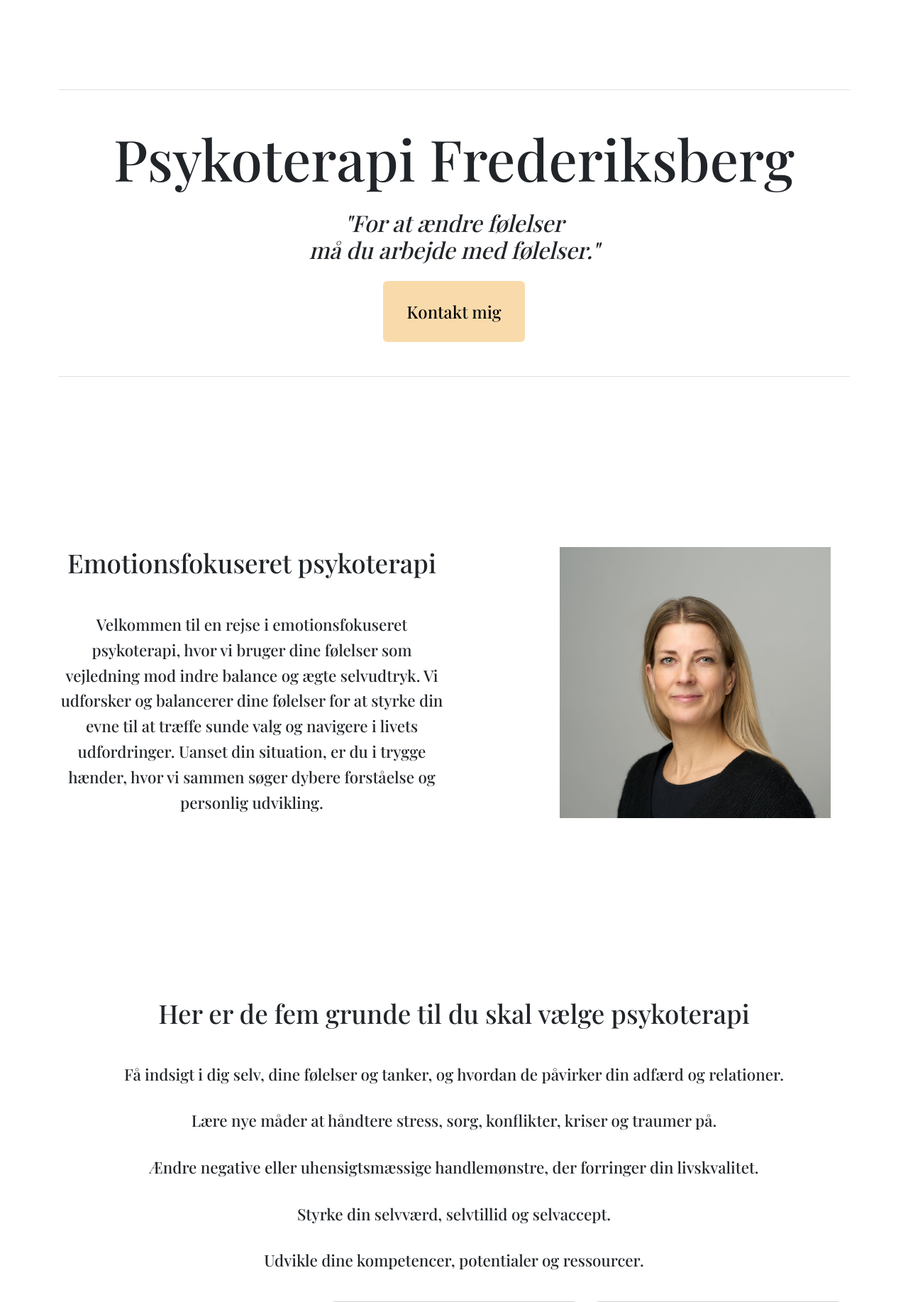
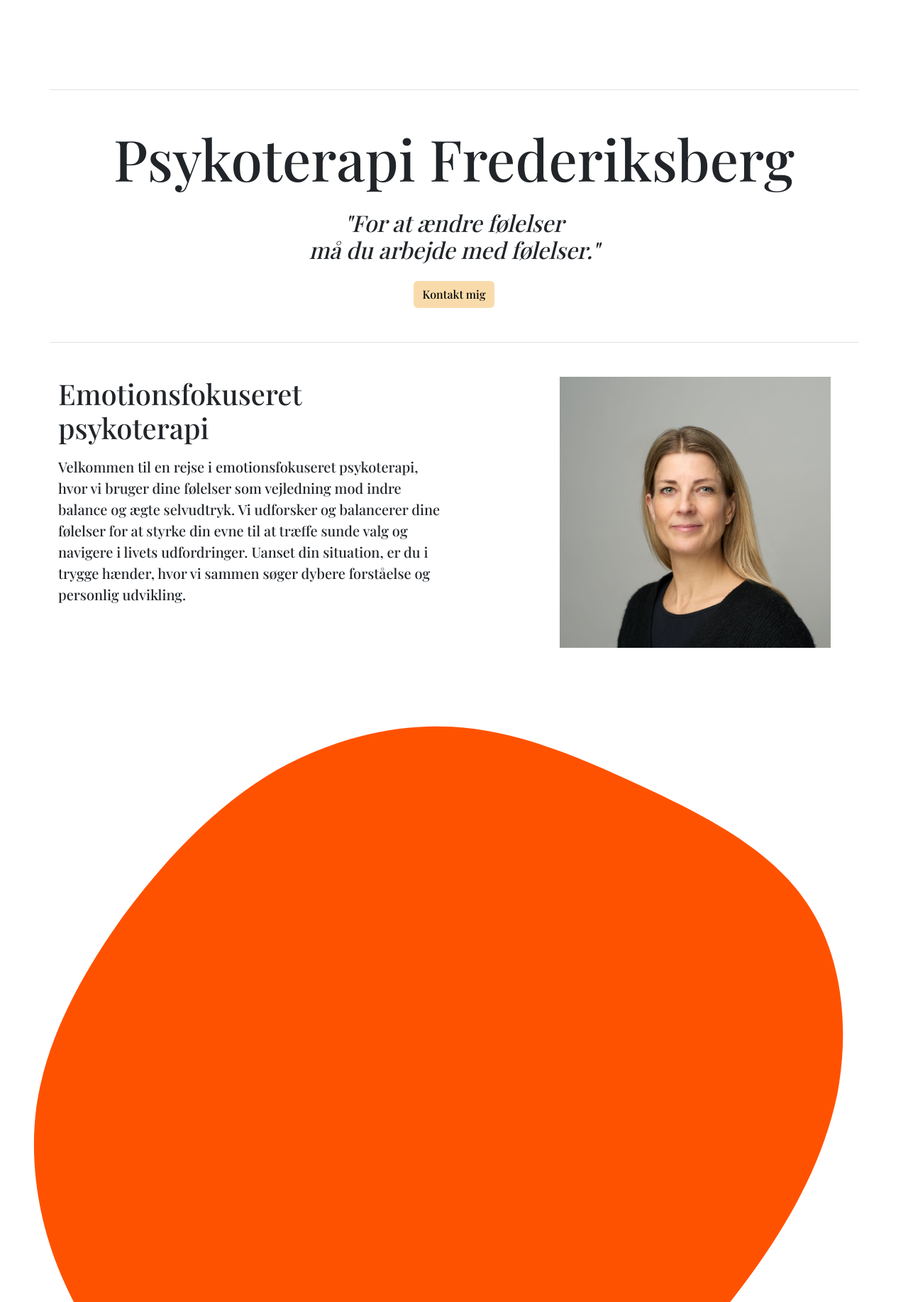
Before and after one commit to yoyohohoxd/schneider_terapi_part1, a Django app: page / in a window 1280 px wide. Shown: the top 1835 px of the page at 71% size. Run offline with Django 5.2, Linux system fonts and the light colour scheme; some libraries are stand-ins or nearby versions.

Commit message:
SVG implemented

```diff
--- a/schneider_terapi/site_layout/static/site_layout/styles.css
+++ b/schneider_terapi/site_layout/static/site_layout/styles.css
@@ -67,8 +67,6 @@ html * {
   .btn-custom {
     background-color: #F9DBAB;
     color: black;
-    padding: 1.5rem 2rem;
-    font-size: 1.5rem;
   }
 
   .content {
--- a/schneider_terapi/site_layout/templates/site_layout/index.html
+++ b/schneider_terapi/site_layout/templates/site_layout/index.html
@@ -4,39 +4,41 @@
 {% load static %}
 
 {% block body %}
-<div class="container mb-5 text-center">
 
+<!-- Hero - overskift sektionen  -->
+<div class="container border-top border-bottom py-5 text-center">
+	<h1 class="display-1 mb-2">Psykoterapi Frederiksberg</h1>
+	<blockquote class="my-4 h2"><em>"For at ændre følelser <br> må du arbejde med følelser."</em></blockquote>
+	<a href="#" class="btn btn-custom">Kontakt mig</a>
+</div>
 
-   <!-- Hero - overskift sektionen  -->
-
-	<section class="border-top border-bottom py-5">
-		<h1 class="display-1 mb-2">Psykoterapi Frederiksberg</h1>
-		<h2 class="my-4"><em>"For at ændre følelser <br> må du arbejde med følelser."</em></h2>
-		<a href="#" class="btn btn-custom">Kontakt mig</a>
-	</section>
-
-	<!-- velkommen til en rejse i emotionsfokuseret psykoterapi sektionen -->
-	<section class="row content">
+<!-- Container med tekst til venstre og billede til højre  -->
+<div class="container mt-5">
+	<div class="row">
 		<div class="col-lg-6 text-section">
-			<h2 class="content-title">Emotionsfokuseret psykoterapi</h2>
-			<p class="content-text">Velkommen til en rejse i emotionsfokuseret psykoterapi, hvor vi bruger dine følelser som vejledning mod indre balance og ægte selvudtryk. Vi udforsker og balancerer dine følelser for at styrke din evne til at træffe sunde valg og navigere i livets udfordringer. Uanset din situation, er du i trygge hænder, hvor vi sammen søger dybere forståelse og personlig udvikling.</p>
+			<h2 class="display-6 pb-2">Emotionsfokuseret psykoterapi</h2>
+			<p class="fs-5 lh-base">Velkommen til en rejse i emotionsfokuseret psykoterapi, hvor vi bruger dine følelser som vejledning mod indre balance og ægte selvudtryk. Vi udforsker og balancerer dine følelser for at styrke din evne til at træffe sunde valg og navigere i livets udfordringer. Uanset din situation, er du i trygge hænder, hvor vi sammen søger dybere forståelse og personlig udvikling.</p>
 		</div>
 		<div class="col-lg-6 image-section">
 			<img src="{% static 'site_layout/images/foto.jpg' %}" class="responsive-image" alt="Beskrivelse"> <!-- billede af Kristina -->
 		</div>
-	</section>
+	</div>
+</div>
 
-    <!-- De 5 grunde -->
-    <section class="list-container text-center">
-        <h3 class="list-title">Her er de fem grunde til du skal vælge psykoterapi</h3>
-        <ul class="list-unstyled">
-        <li class="list-item">Få indsigt i dig selv, dine følelser og tanker, og hvordan de påvirker din adfærd og relationer.</li>
-        <li class="list-item">Lære nye måder at håndtere stress, sorg, konflikter, kriser og traumer på.</li>
-        <li class="list-item">Ændre negative eller uhensigtsmæssige handlemønstre, der forringer din livskvalitet.</li>
-        <li class="list-item">Styrke din selvværd, selvtillid og selvaccept.</li>
-        <li class="list-item">Udvikle dine kompetencer, potentialer og ressourcer.</li>
-        </ul>
-    </section>
+<img src="{% static 'site_layout/images/blob.svg' %}" class="img-fluid" alt="blob">
+
+
+<!-- De 5 grunde -->
+<div class="container mt-5 text-center">
+	<h2 class="display-6 pb-4">Her er de fem grunde til du skal vælge psykoterapi</h3>
+	<ul class="fs-5">
+		<li class="list-group-item pb-2"> → Få indsigt i dig selv, dine følelser og tanker, og hvordan de påvirker din adfærd og relationer.</li>
+		<li class="list-group-item pb-2"> → Lære nye måder at håndtere stress, sorg, konflikter, kriser og traumer på.</li>
+		<li class="list-group-item pb-2"> → Ændre negative eller uhensigtsmæssige handlemønstre, der forringer din livskvalitet.</li>
+		<li class="list-group-item pb-2"> → Styrke din selvværd, selvtillid og selvaccept.</li>
+		<li class="list-group-item pb-2"> → Udvikle dine kompetencer, potentialer og ressourcer.</li>
+	</ul>
+</div>
 
 
 
@@ -62,7 +64,7 @@ function initializeSwiperRANDOMID(){
 }
 </script>
 
-<div class="container py-6">
+<div class="container my-5 py-6">
 	<div class="row align-items-center py-2">
 		<div class="col-xl-4 mb-5 text-center text-xl-start">
 
```
Also changed, not shown: schneider_terapi/site_layout/static/site_layout/images/blob.svg (added).
